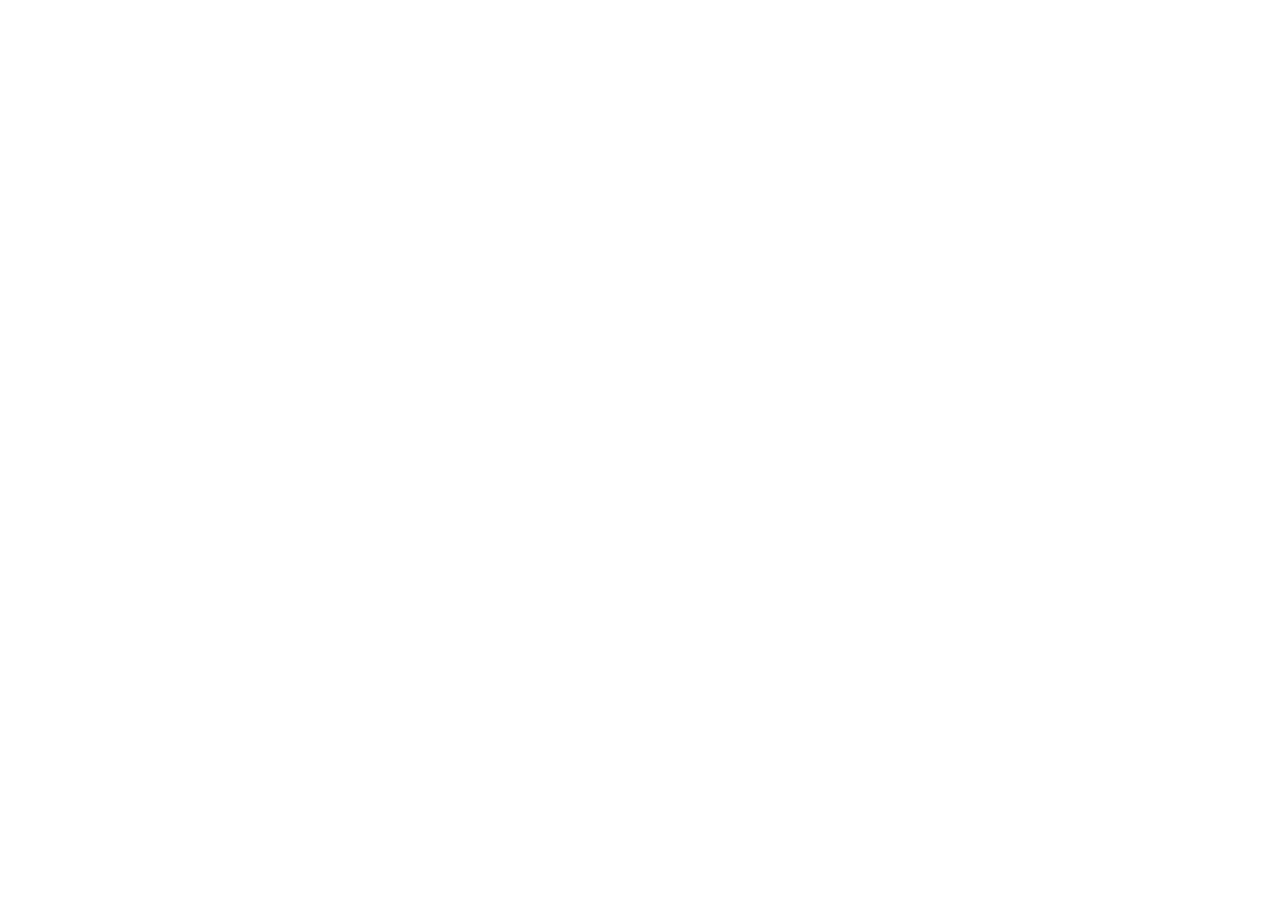
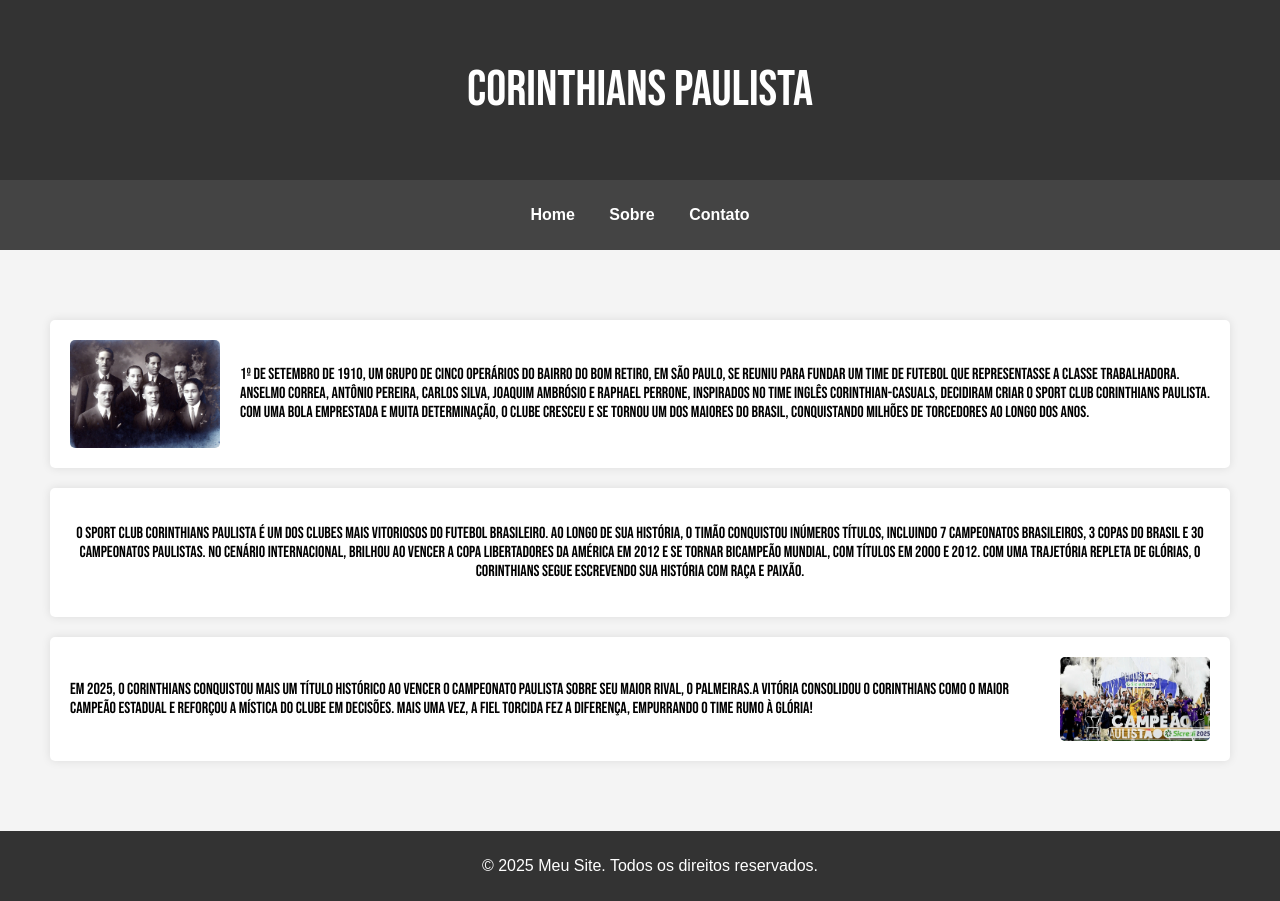
Before and after one commit to GabrielMattosdeLima/Html_CSS, a plain HTML site: page index.html in a window 1280 px wide. Before the commit the page ends 800 px from the top, so only its background shows below. Drawn offline with Linux system fonts and the light colour scheme; a web font is replaced by a local one.

Commit message:
Segundo commit

```diff
--- a/index.html
+++ b/index.html
@@ -1,11 +1,54 @@
 <!DOCTYPE html>
-<html lang="en">
+<html lang="pt-BR">
 <head>
     <meta charset="UTF-8">
     <meta name="viewport" content="width=device-width, initial-scale=1.0">
-    <title>Document</title>
+    <title>Sobre o Timão</title>
+    <link rel="stylesheet" href="style.css">
+    <link rel="preconnect" href="https://fonts.googleapis.com">
+<link rel="preconnect" href="https://fonts.gstatic.com" crossorigin>
+<link href="https://fonts.googleapis.com/css2?family=Bebas+Neue&display=swap" rel="stylesheet">
+<link rel="preconnect" href="https://fonts.googleapis.com">
+<link rel="preconnect" href="https://fonts.gstatic.com" crossorigin>
+<link href="https://fonts.googleapis.com/css2?family=Bebas+Neue&family=Gravitas+One&display=swap" rel="stylesheet">
 </head>
 <body>
+    <header>
+        <p>Corinthians Paulista</p>
+    </header>
 
+    <nav>
+        <ul>
+            <li><a href="#home">Home</a></li>
+            <li><a href="#sobre">Sobre</a></li>
+            <li><a href="#contato">Contato</a></li>
+        </ul>
+    </nav>
+
+    <main>
+        <section class="section img-left">
+            <img src="IMG/imagem1.jpg" alt="Imagem 1">
+            <p class="bebas-neue-regular">1º de setembro de 1910, um grupo de cinco operários do bairro do
+                Bom Retiro, em São Paulo, se reuniu para fundar um time de futebol
+                que representasse a classe trabalhadora. Anselmo Correa, Antônio Pereira,
+                Carlos Silva, Joaquim Ambrósio e Raphael Perrone, inspirados no time inglês
+                Corinthian-Casuals, decidiram criar o Sport Club Corinthians Paulista. Com uma bola
+                emprestada e muita determinação, o clube cresceu e se tornou um dos maiores do
+                 Brasil, conquistando milhões de torcedores ao longo dos anos.</p>
+        </section>
+
+        <section class="section text-center">
+            <p class="bebas-neue-regular">O Sport Club Corinthians Paulista é um dos clubes mais vitoriosos do futebol brasileiro. Ao longo de sua história, o Timão conquistou inúmeros títulos, incluindo 7 Campeonatos Brasileiros, 3 Copas do Brasil e 30 Campeonatos Paulistas. No cenário internacional, brilhou ao vencer a Copa Libertadores da América em 2012 e se tornar Bicampeão Mundial, com títulos em 2000 e 2012. Com uma trajetória repleta de glórias, o Corinthians segue escrevendo sua história com raça e paixão.</p>
+        </section>
+
+        <section class="section img-right">
+            <p class="bebas-neue-regular">Em 2025, o Corinthians conquistou mais um título histórico ao vencer o Campeonato Paulista sobre seu maior rival, o Palmeiras.A vitória consolidou o Corinthians como o maior campeão estadual e reforçou a mística do clube em decisões. Mais uma vez, a Fiel Torcida fez a diferença, empurrando o time rumo à glória!</p>
+            <img src="IMG/imagem2.jpg" alt="Imagem 2">
+        </section>
+    </main>
+
+    <footer>
+        <p>&copy; 2025 Meu Site. Todos os direitos reservados.</p>
+    </footer>
 </body>
 </html>
--- /dev/null
+++ b/style.css
@@ -0,0 +1,92 @@
+
+body {
+    font-family: Arial, sans-serif;
+    margin: 0;
+    padding: 0;
+    background-color: #f4f4f4;
+}
+.bebas-neue-regular {
+    font-family: "Bebas Neue", sans-serif;
+    font-weight: 400;
+    font-style: normal;
+  }
+
+header {
+    background: #333;
+    color: white;
+    text-align: center;
+    padding: 10px;
+    font-family: "Bebas Neue", sans-serif;
+    font-size: 50px;
+    font-style: normal;
+}
+
+
+nav {
+    background: #444;
+    padding: 10px;
+    text-align: center;
+}
+
+nav ul {
+    list-style: none;
+    padding: 0;
+}
+
+nav ul li {
+    display: inline;
+    margin: 0 15px;
+}
+
+nav ul li a {
+    color: white;
+    text-decoration: none;
+    font-weight: bold;
+}
+
+main {
+    padding: 50px;
+}
+
+.section {
+    display: flex;
+    align-items: center;
+    background: white;
+    padding: 20px;
+    margin: 20px 0;
+    border-radius: 5px;
+    box-shadow: 0 0 10px rgba(0, 0, 0, 0.1);
+}
+
+.section img {
+    width: 150px;
+    height: auto;
+    border-radius: 5px;
+}
+
+
+.img-left img {
+    margin-right: 20px;
+}
+
+
+.img-right img {
+    margin-left: 20px;
+}
+
+
+.text-center {
+    text-align: center;
+    justify-content: center;
+}
+
+
+footer {
+    background: #333;
+    color: white;
+    text-align: center;
+    padding: 10px;
+    position: relative;
+    bottom: 0;
+    width: 100%;
+}
```
Also changed, not shown: IMG/imagem1.jpg (added), IMG/imagem2.jpg (added).
